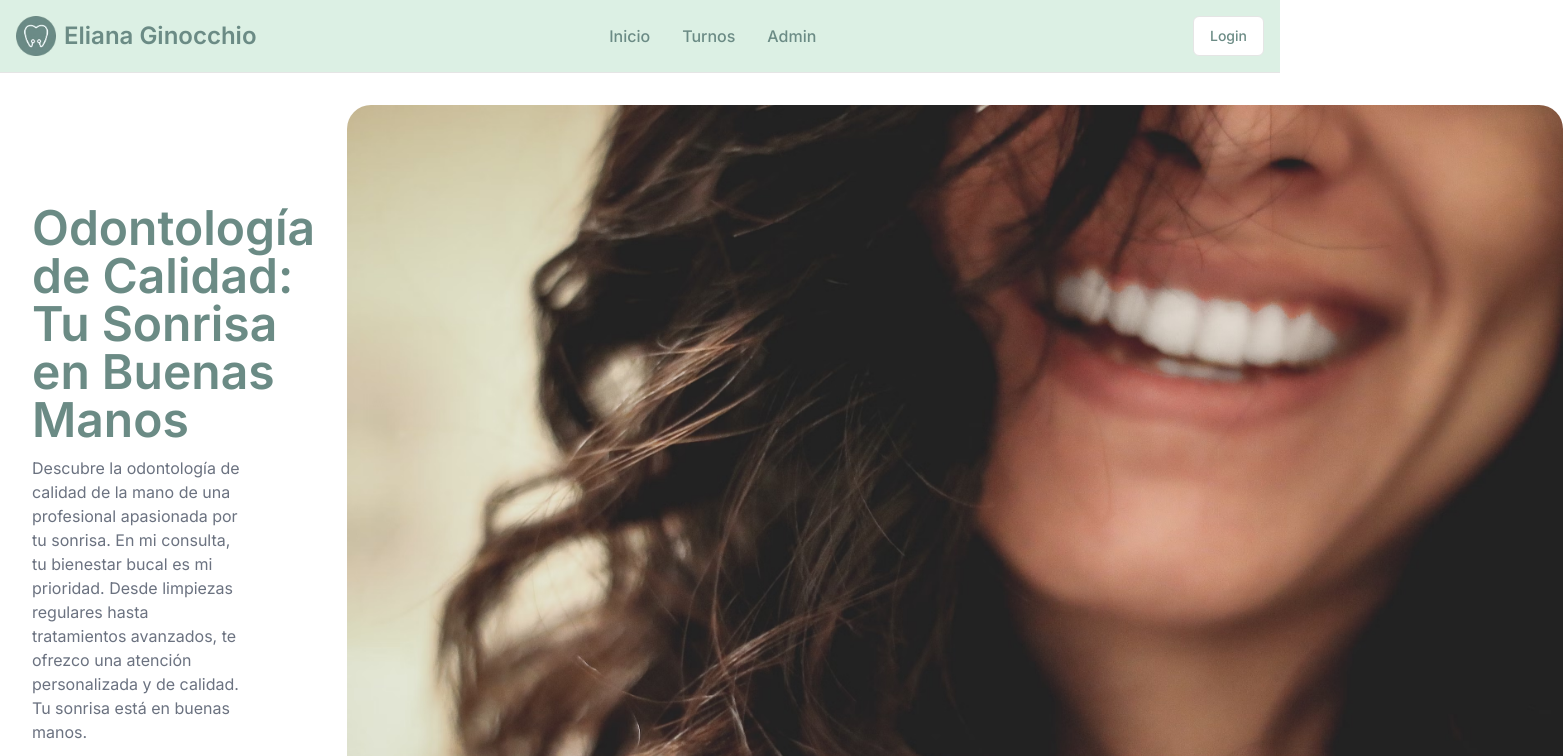
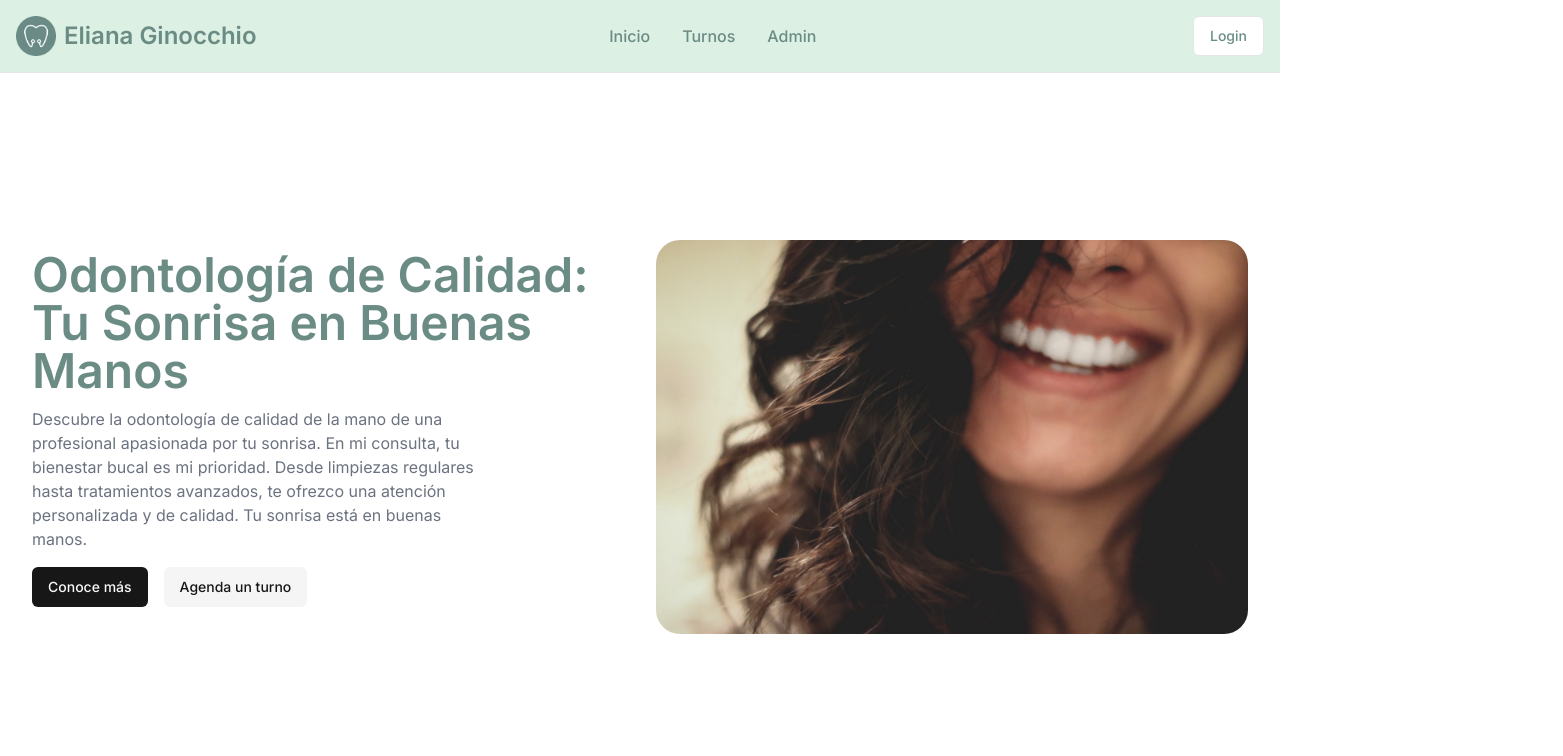
Before and after one commit to JeremiasArriondo/dental-shift, a Next.js app: page / in a window 1280 px wide. Shown: the top 756 px of the page, 1563 px wide, since content can reach past the window. Built offline with nearby package versions, Linux system fonts and the light colour scheme.

Commit message:
feat: align hero

```diff
--- a/components/hero.tsx
+++ b/components/hero.tsx
@@ -3,7 +3,8 @@ import { Button } from './ui/button'
 
 export const Hero = () => {
   return (
-    <section className="min-h-[calc(100vh-72px)] mx-4 md:mx-8 py-8 flex items-center gap-8 flex-col md:flex-row">
+    <section className="min-h-[calc(100vh-72px)] max-w-screen-xl flex items-center xl:mx-auto p-8">
+      <div className="grid md:grid-cols-2 items-center gap-8">
         <div>
           <h1 className="text-5xl font-semibold">
             Odontología de Calidad: <br />
@@ -12,27 +13,30 @@ export const Hero = () => {
           <p className="md:w-[75%] mt-3 text-gray-500">
             Descubre la odontología de calidad de la mano de una profesional
             apasionada por tu sonrisa. En mi consulta, tu bienestar bucal es mi
-          prioridad. Desde limpiezas regulares hasta tratamientos avanzados, te
-          ofrezco una atención personalizada y de calidad. Tu sonrisa está en
-          buenas manos.
+            prioridad. Desde limpiezas regulares hasta tratamientos avanzados,
+            te ofrezco una atención personalizada y de calidad. Tu sonrisa está
+            en buenas manos.
           </p>
           <div className="flex gap-4 my-4">
             <Button>Conoce más</Button>
             <Button variant="secondary">Agenda un turno</Button>
           </div>
         </div>
+        <div className="w-full">
           <Image
             src="/images/sonrisa-hero.avif"
-        height={500}
+            height={300}
             width={600}
             className="rounded-3xl object-cover"
             alt="Sonrisa de mujer"
             priority
             style={{
-          width: '100%',
-          height: 'auto'
+              width: '100%'
+              // height: 'auto'
             }}
           />
+        </div>
+      </div>
     </section>
   )
 }
```
Lines whose indentation alone changed are shown as unchanged.
